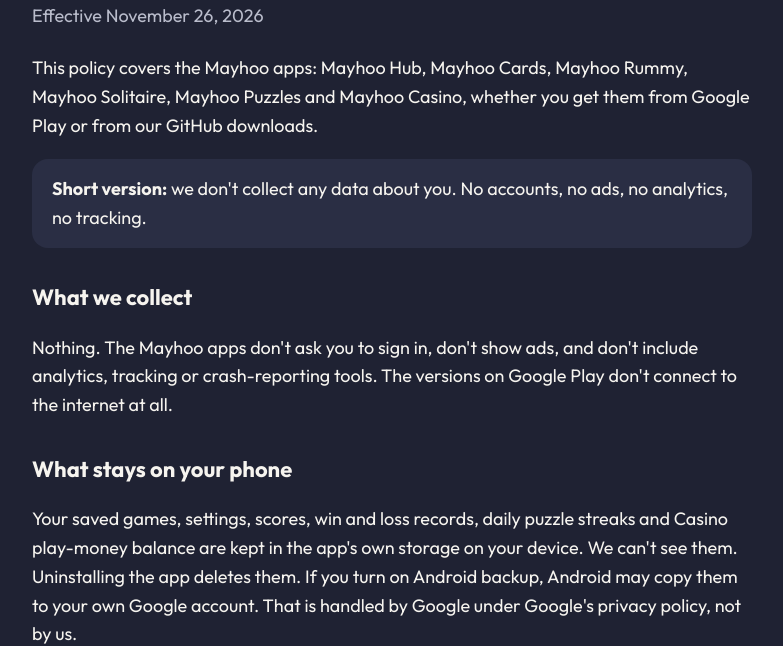
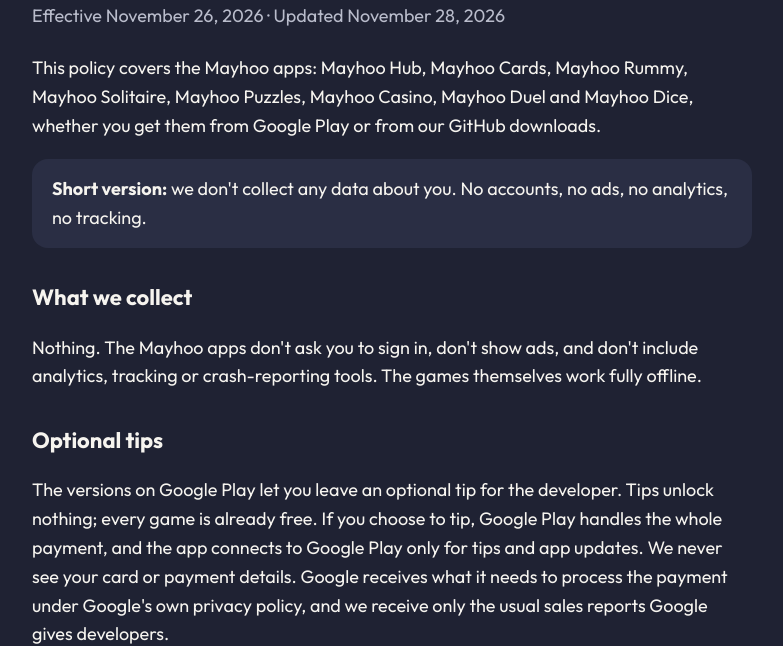
Before and after one commit to mayhoo-apps/mayhoo-apps.github.io, a plain HTML site: page privacy/index.html in a window 1280 px wide. Shown: the part 160-806 px from the top of the page, without its empty margins (248-1031 px from the left). Drawn offline with Linux system fonts and the light colour scheme.

Commit message:
Privacy page: Duel and Dice, optional tips through Google Play
Co-Authored-By: Claude Opus 5.5 <noreply@anthropic.com>

```diff
--- a/privacy/index.html
+++ b/privacy/index.html
@@ -30,14 +30,17 @@ footer{padding:40px 0 56px;color:var(--muted);font-size:15px}
 <header><a class="home" href="/">← mayhoo</a></header>
 <main>
 <h1>Mayhoo privacy policy</h1>
-<p class="date">Effective November 26, 2026</p>
+<p class="date">Effective November 26, 2026 · Updated November 28, 2026</p>
 
-<p>This policy covers the Mayhoo apps: Mayhoo Hub, Mayhoo Cards, Mayhoo Rummy, Mayhoo Solitaire, Mayhoo Puzzles and Mayhoo Casino, whether you get them from Google Play or from our GitHub downloads.</p>
+<p>This policy covers the Mayhoo apps: Mayhoo Hub, Mayhoo Cards, Mayhoo Rummy, Mayhoo Solitaire, Mayhoo Puzzles, Mayhoo Casino, Mayhoo Duel and Mayhoo Dice, whether you get them from Google Play or from our GitHub downloads.</p>
 
 <div class="box"><b>Short version:</b> we don't collect any data about you. No accounts, no ads, no analytics, no tracking.</div>
 
 <h2>What we collect</h2>
-<p>Nothing. The Mayhoo apps don't ask you to sign in, don't show ads, and don't include analytics, tracking or crash-reporting tools. The versions on Google Play don't connect to the internet at all.</p>
+<p>Nothing. The Mayhoo apps don't ask you to sign in, don't show ads, and don't include analytics, tracking or crash-reporting tools. The games themselves work fully offline.</p>
+
+<h2>Optional tips</h2>
+<p>The versions on Google Play let you leave an optional tip for the developer. Tips unlock nothing; every game is already free. If you choose to tip, Google Play handles the whole payment, and the app connects to Google Play only for tips and app updates. We never see your card or payment details. Google receives what it needs to process the payment under Google's own privacy policy, and we receive only the usual sales reports Google gives developers.</p>
 
 <h2>What stays on your phone</h2>
 <p>Your saved games, settings, scores, win and loss records, daily puzzle streaks and Casino play-money balance are kept in the app's own storage on your device. We can't see them. Uninstalling the app deletes them. If you turn on Android backup, Android may copy them to your own Google account. That is handled by Google under Google's privacy policy, not by us.</p>
```
